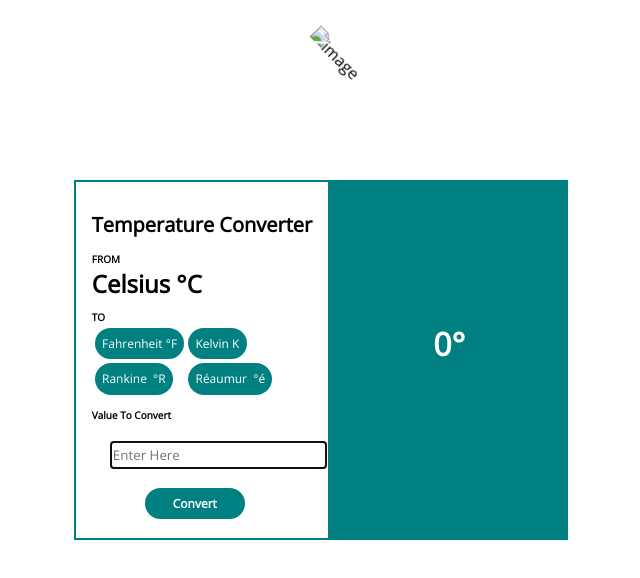
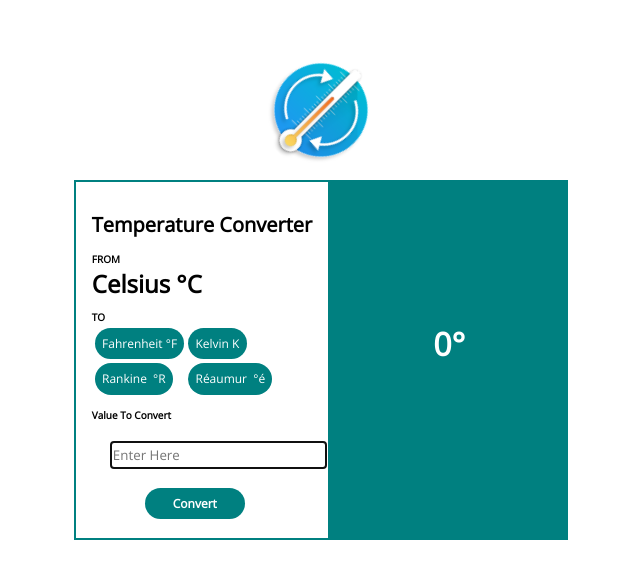
Before and after one commit to Sumitkk9/temperature-converter, a plain HTML site: page index.html in a window 1280 px wide. Shown: the whole page, without its empty margins (319-959 px from the left). Drawn offline with nearby package versions, Linux system fonts and the light colour scheme.

Commit message:
Update index.html

```diff
--- a/index.html
+++ b/index.html
@@ -10,7 +10,7 @@
 <link href="https://fonts.googleapis.com/css2?family=Open+Sans&display=swap" rel="stylesheet">
 </head>
 <body>
-    <img class="img" src="images/tem.webp" alt="image">
+    <img class="img" src="tem.webp" alt="image">
 
     <div class="topDiv">
     <div class="mainDiv">
```
